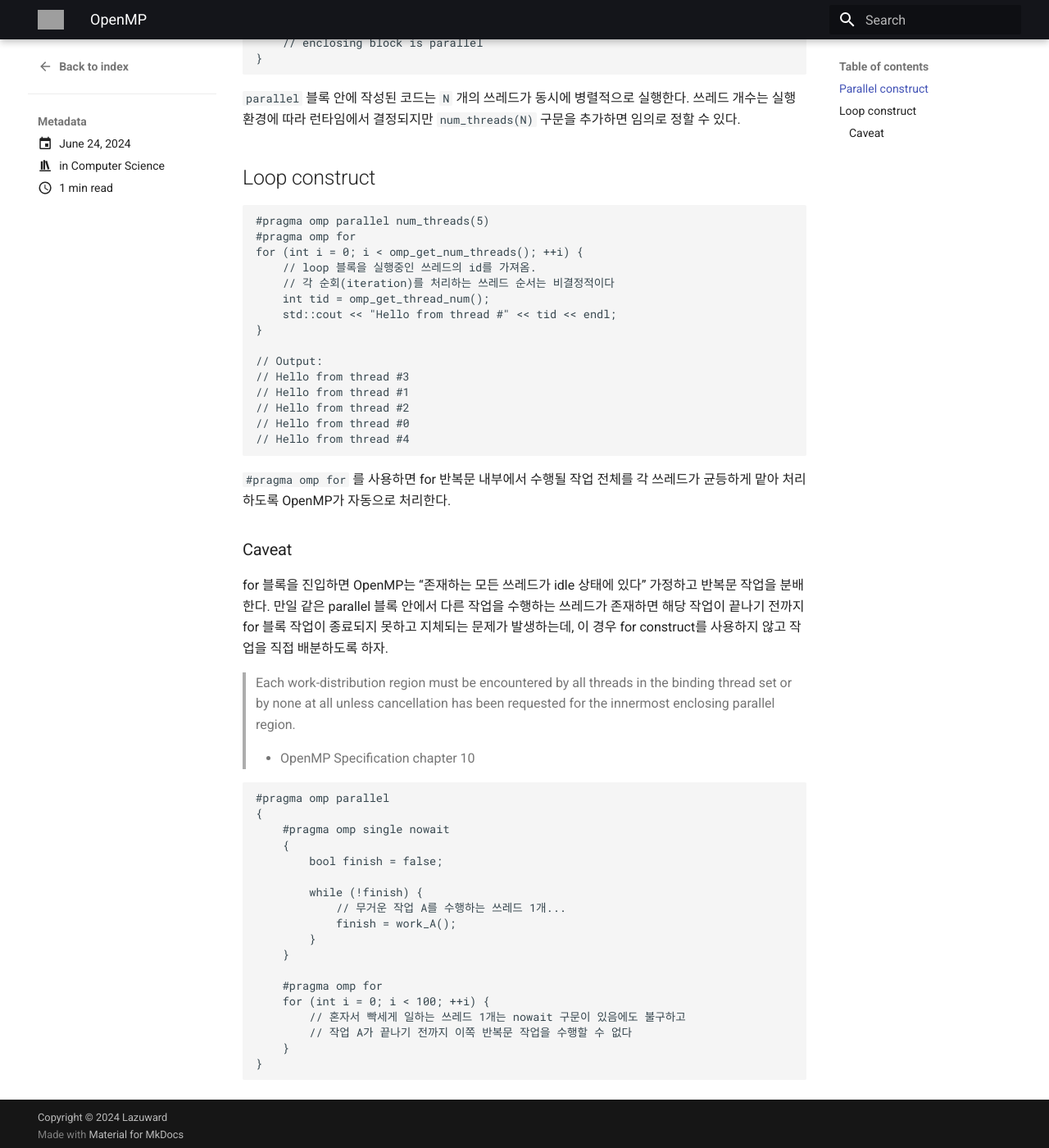
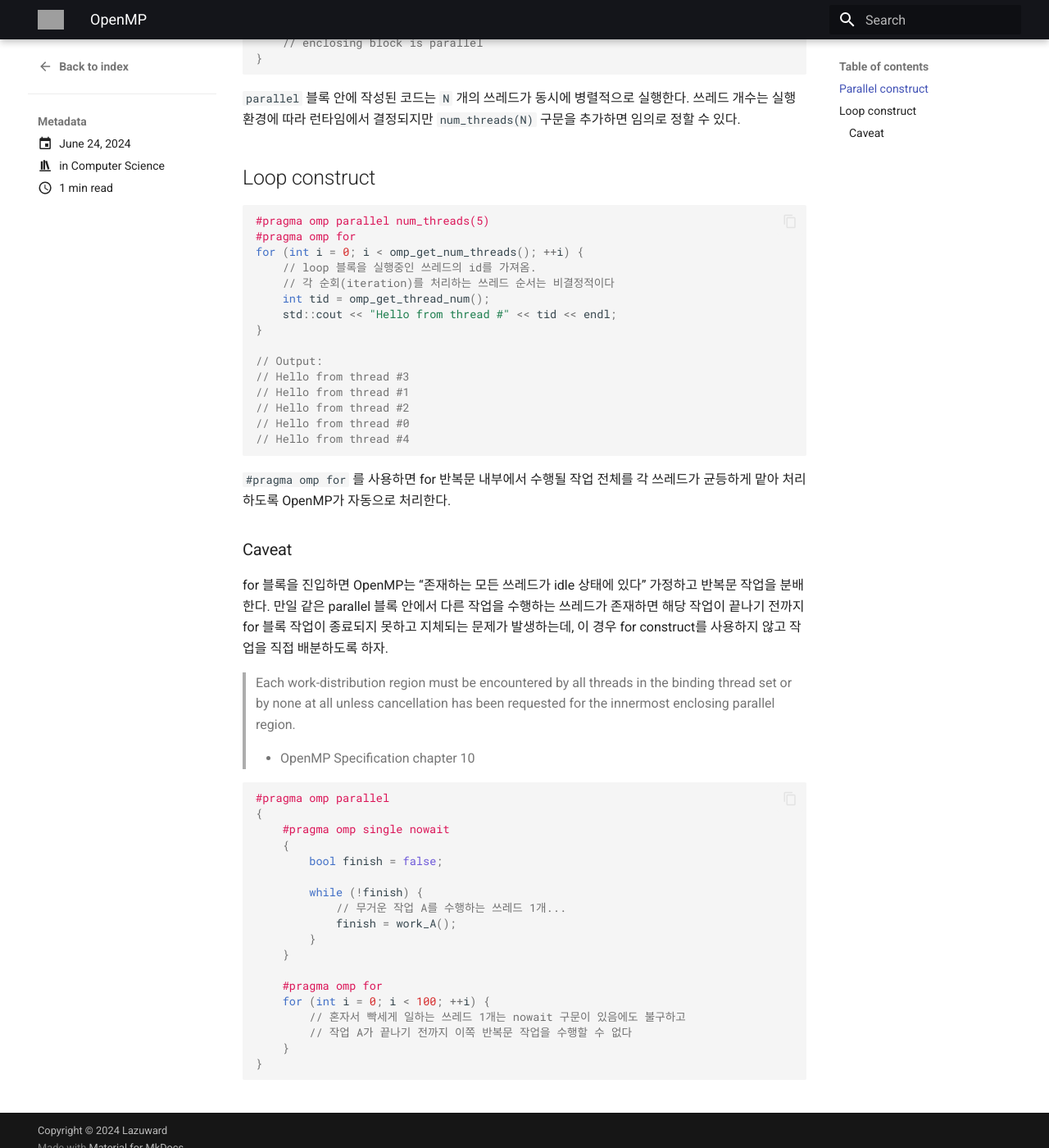
Before and after one commit to LazoYoung/naru-devlog, an MkDocs documentation site: the page built from docs/posts/openmp.md, in a window 1280 px wide and 1400 px high, scrolled down 302 px. Shown: the whole window at 82% size. Built offline with MkDocs 1.6.1 and Material for MkDocs 9.7.7, drawn with Linux system fonts in a browser that asks for light colours; grey boxes are pictures that could not be loaded.

Commit message:
feat: highlight code syntax

```diff
--- a/mkdocs.yml
+++ b/mkdocs.yml
@@ -7,6 +7,9 @@ theme:
   logo: assets/icon.svg
   palette:
     primary: black
+  features:
+    - content.code.copy
+    - content.code.annotate
 plugins:
   - search
   - blog:
@@ -14,3 +17,14 @@ plugins:
       post_excerpt: required
       pagination_per_page: 3
       pagination_if_single_page: true
+markdown_extensions:
+  - admonition
+  - pymdownx.details
+  - pymdownx.superfences
+  - pymdownx.highlight:
+      anchor_linenums: true
+      line_spans: __span
+      pygments_lang_class: true
+  - pymdownx.inlinehilite
+  - pymdownx.snippets
+  - pymdownx.superfences
```
